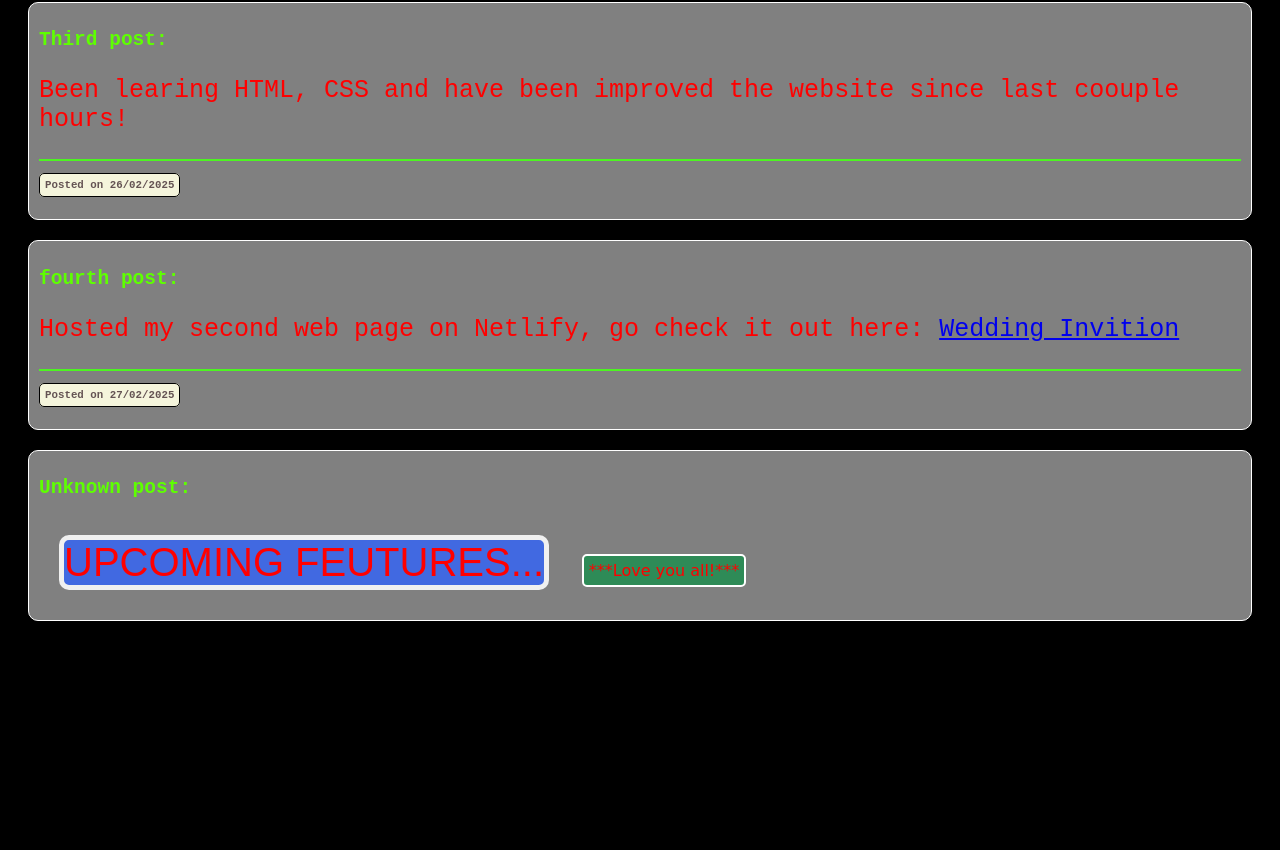
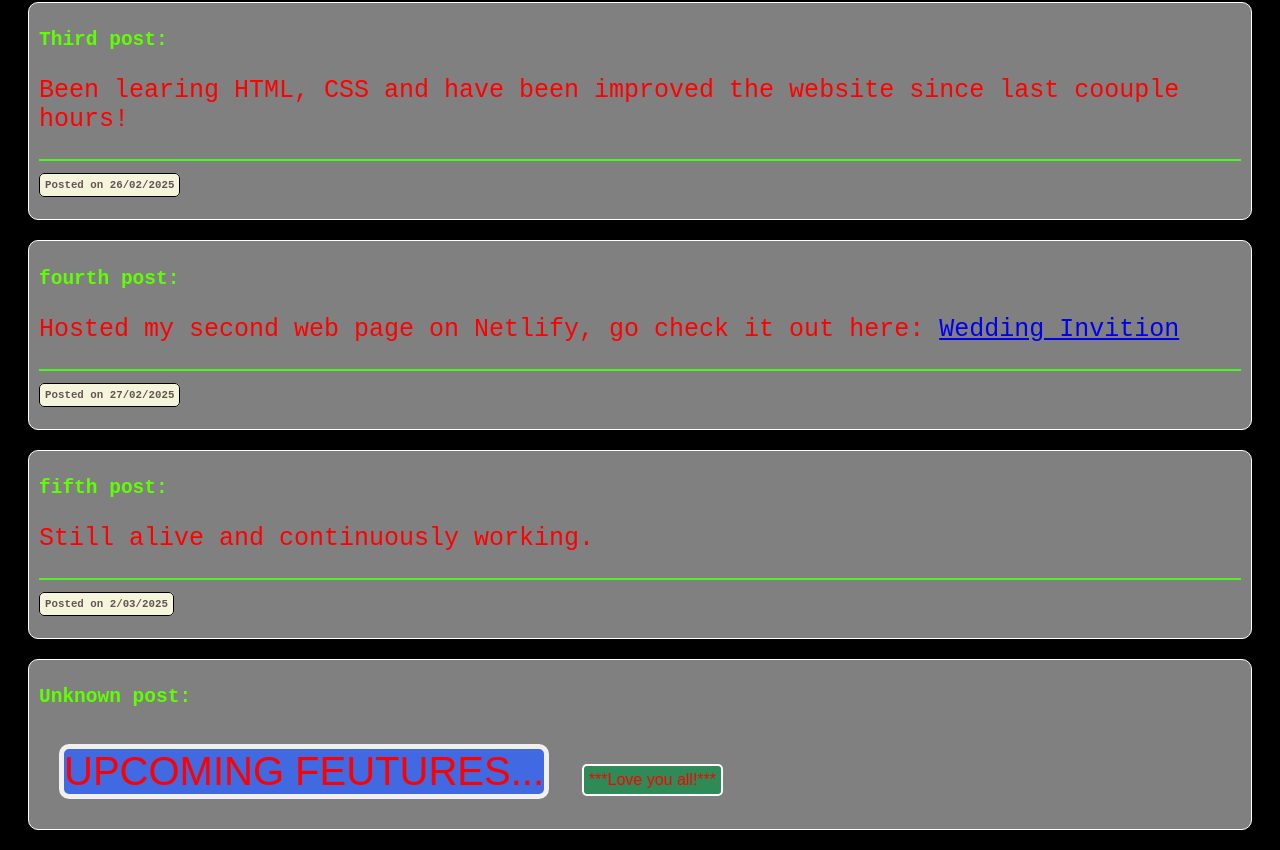
Before and after one commit to calledarian/calledarian.github.io, a plain HTML site: page index.html in a window 1280 px wide. Shown: the part 907-1757 px from the top of the page. Before the commit the page ends 1548 px from the top, so only its background shows below. Drawn offline with Linux system fonts and the light colour scheme.

Commit message:
Update index.html

```diff
--- a/index.html
+++ b/index.html
@@ -51,7 +51,7 @@
         margin: 5px;
     }
     .LOVE{
-        font-family:cursive;
+        font-family:Arial;
         color: red;
         margin: 5px;
         border: 2px solid rgb(255, 255, 255);
@@ -119,6 +119,10 @@
         <div id="post-mes"><p>Hosted my second web page on Netlify, go check it out here: <a href="https://thavanandsophy.netlify.app/">Wedding Invition</a></p></div>
         <h5><span id="post-date">Posted on 27/02/2025</span></h5></div>
 
+        <div id="post"><h2>fifth post:</h2>
+        <div id="post-mes"><p>Still alive and continuously working.</p></div>
+        <h5><span id="post-date">Posted on 2/03/2025</span></h5></div>
+
         <div id="post"><h2>Unknown post:</h2>
         <div id="upcoming">UPCOMING FEUTURES...</div>
 
```
